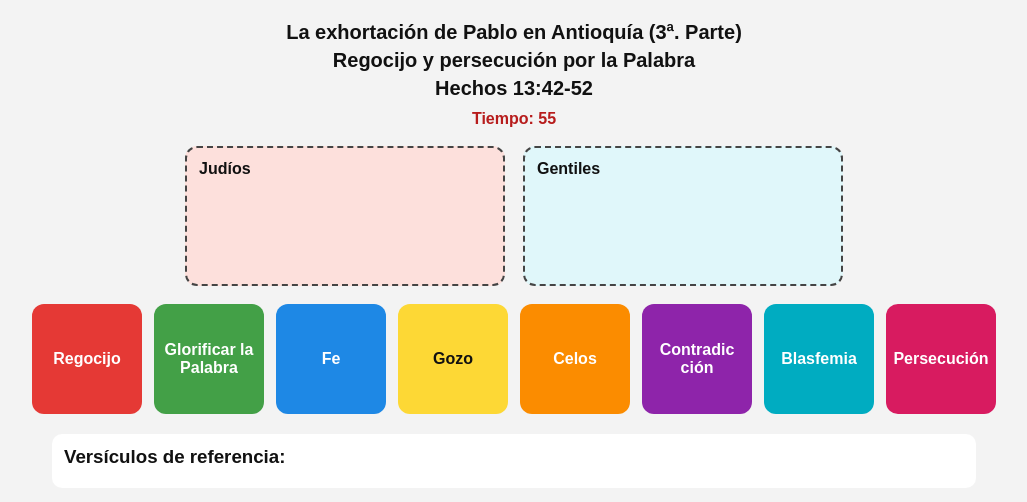
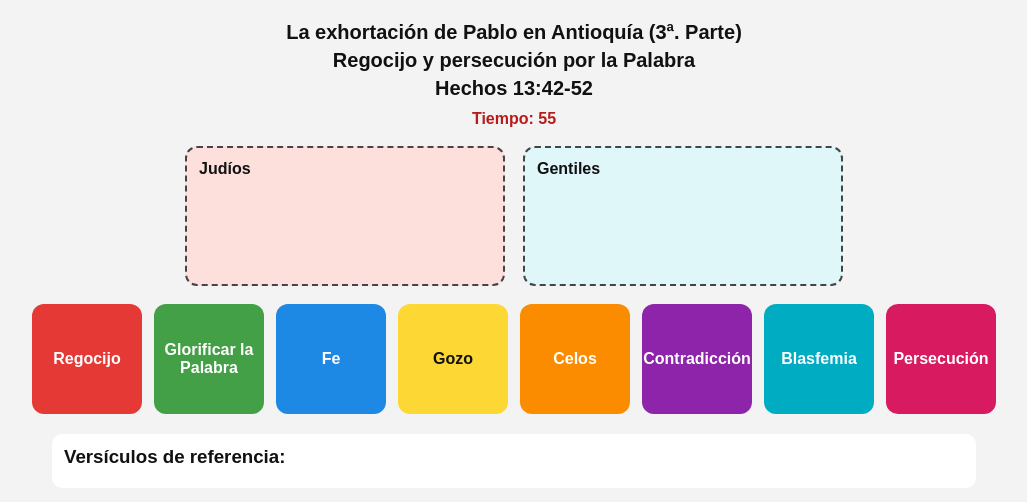
Before and after one commit to johannalpemo-sys/hechos13_juego, a plain HTML site: page index.html in a window 1280 px wide. Shown: the whole page, without its empty margins (126-1153 px from the left). Drawn offline with Linux system fonts and the light colour scheme.

Commit message:
Add files via upload

```diff
--- a/index.html
+++ b/index.html
@@ -56,7 +56,7 @@
     <div class="item-wrapper"><div class="item" data-type="positivo" style="background:#FDD835;color:#111">Gozo</div></div>
 
     <div class="item-wrapper"><div class="item" data-type="negativo" style="background:#FB8C00">Celos</div></div>
-    <div class="item-wrapper"><div class="item" data-type="negativo" style="background:#8E24AA">Contradic<br>ción</div></div>
+    <div class="item-wrapper"><div class="item" data-type="negativo" style="background:#8E24AA">Contradicción</div></div>
     <div class="item-wrapper"><div class="item" data-type="negativo" style="background:#00ACC1">Blasfemia</div></div>
     <div class="item-wrapper"><div class="item" data-type="negativo" style="background:#D81B60">Persecución</div></div>
   </div>
```
